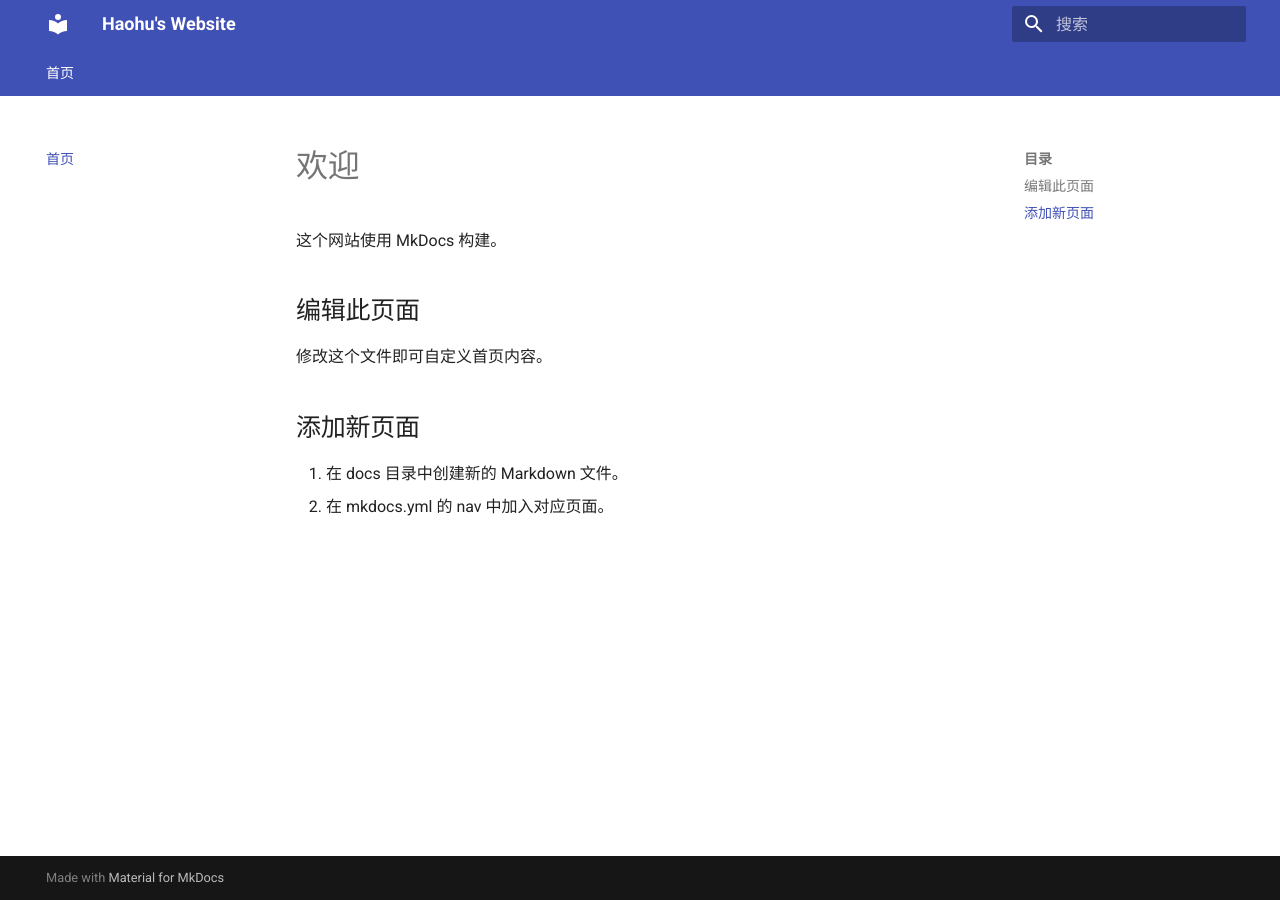
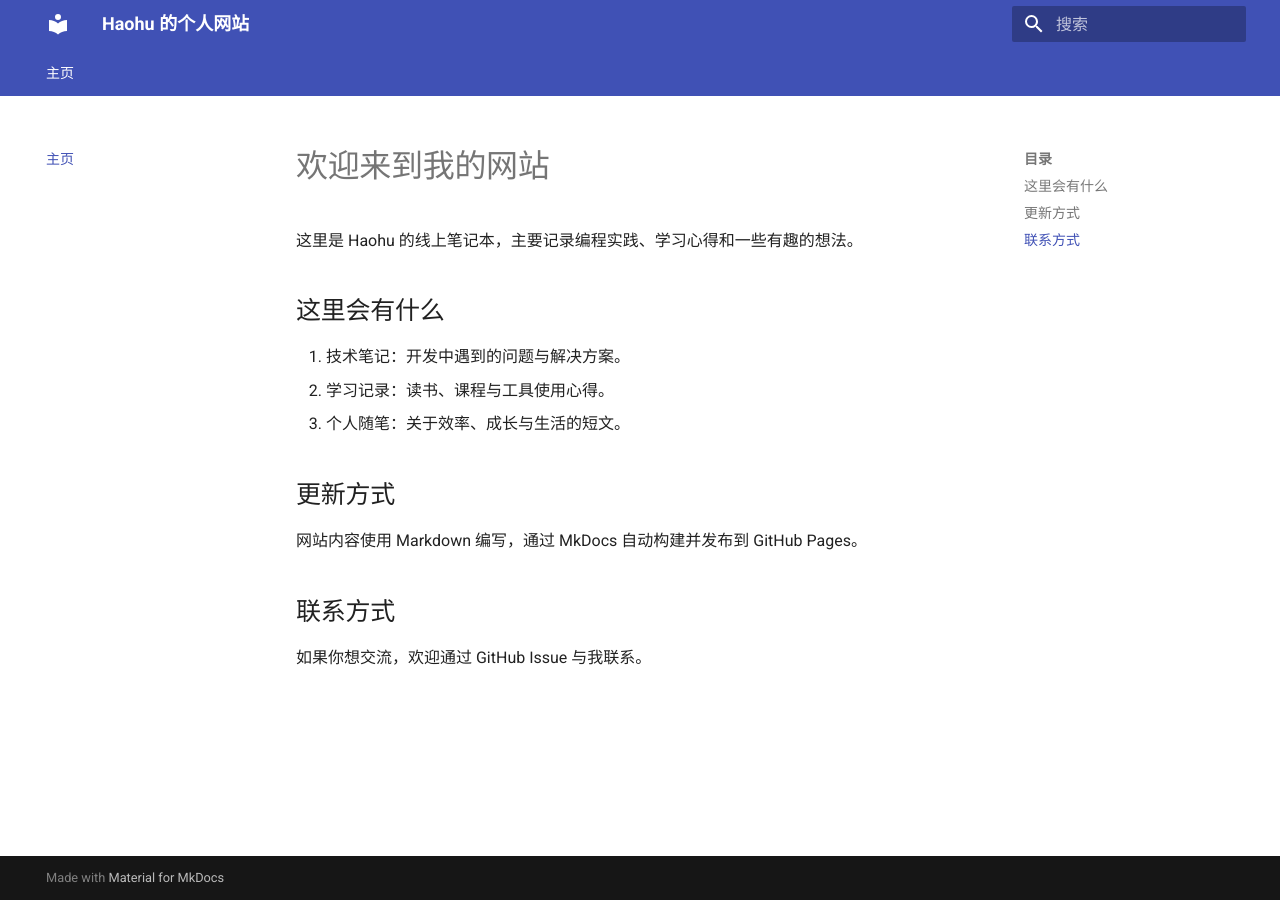
Before and after one commit to HHhydrogen/HHhydrogen.github.io, an MkDocs documentation site: the page built from docs/index.md, in a window 1280 px wide. Built offline with MkDocs 1.6.1 and Material for MkDocs 9.7.7, drawn with Linux system fonts in a browser that asks for light colours.

Commit message:
Polish Chinese site title and homepage copy

```diff
--- a/docs/index.md
+++ b/docs/index.md
@@ -1,12 +1,17 @@
-# 欢迎
+# 欢迎来到我的网站
 
-这个网站使用 MkDocs 构建。
+这里是 Haohu 的线上笔记本，主要记录编程实践、学习心得和一些有趣的想法。
 
-## 编辑此页面
+## 这里会有什么
 
-修改这个文件即可自定义首页内容。
+1. 技术笔记：开发中遇到的问题与解决方案。
+2. 学习记录：读书、课程与工具使用心得。
+3. 个人随笔：关于效率、成长与生活的短文。
 
-## 添加新页面
+## 更新方式
 
-1. 在 docs 目录中创建新的 Markdown 文件。
-2. 在 mkdocs.yml 的 nav 中加入对应页面。
+网站内容使用 Markdown 编写，通过 MkDocs 自动构建并发布到 GitHub Pages。
+
+## 联系方式
+
+如果你想交流，欢迎通过 GitHub Issue 与我联系。
--- a/mkdocs.yml
+++ b/mkdocs.yml
@@ -1,5 +1,5 @@
-site_name: Haohu's Website
-site_description: Notes and posts by Haohu
+site_name: Haohu 的个人网站
+site_description: 记录编程、学习与生活的笔记
 site_url: https://hhhydrogen.github.io/
 
 theme:
@@ -11,7 +11,7 @@ theme:
     - content.code.copy
 
 nav:
-  - 首页: index.md
+  - 主页: index.md
 
 plugins:
   - search
```
